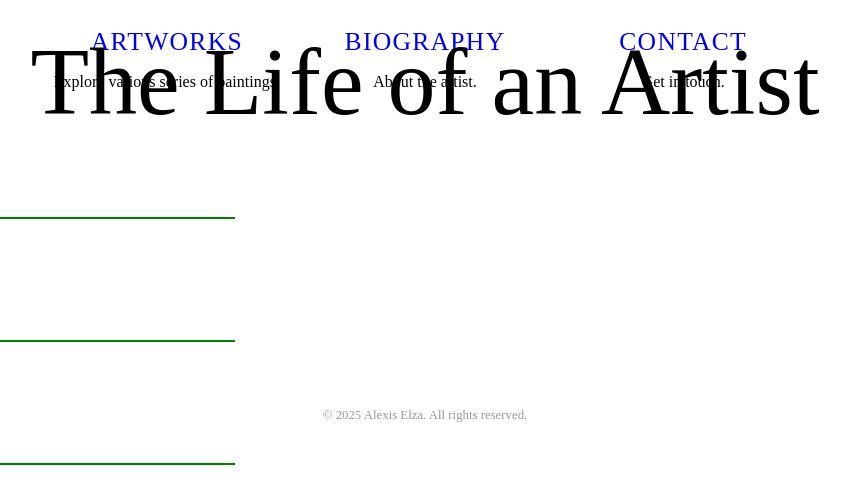
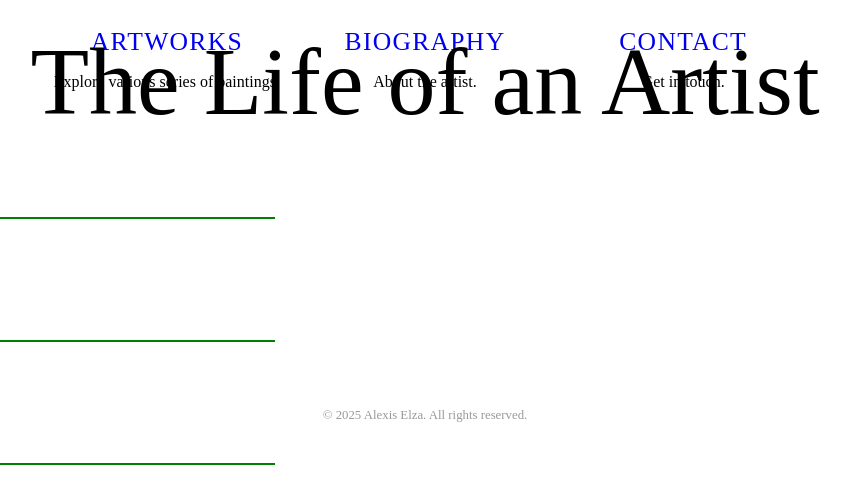
Before and after one commit to anad-zeal/aep_new_menu, a PHP site: page / in a window 1280 px wide. Shown: the top 504 px of the page, without its empty margins (215-1066 px from the left). Run offline with PHP 8.4, Linux system fonts and the light colour scheme; some web fonts are replaced.

Commit message:
Update: Adjust remotePath in sftp.json and increase button width in style.css

```diff
--- a/assets/css/style.css
+++ b/assets/css/style.css
@@ -86,7 +86,7 @@ left: 3rem;
 background: transparent;
 border: none;
 cursor: pointer;
-width: 400px;
+width: 440px;
 height: 250px;
 display: flex;
 flex-direction: column;
```
